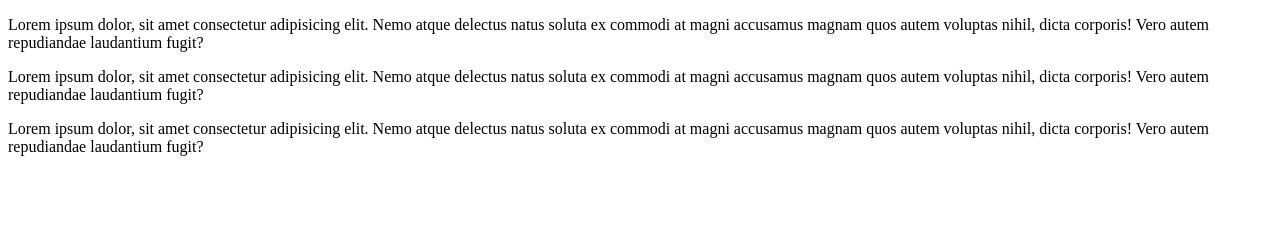
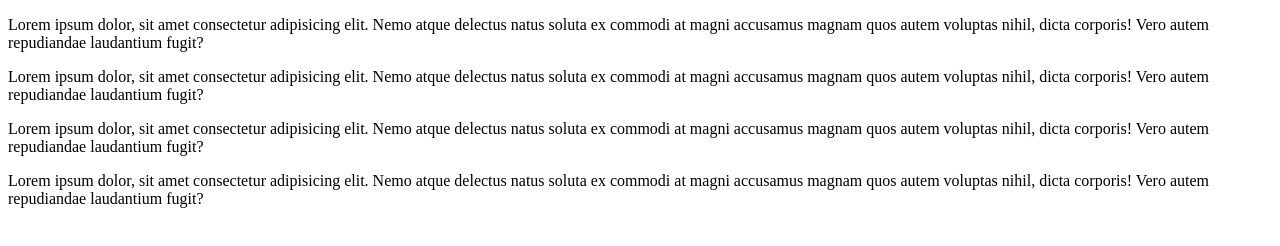
Before and after one commit to JanderPereiraDEV/gt3-fullstack, a plain HTML site: page index.html in a window 1280 px wide. Drawn offline with Linux system fonts and the light colour scheme.

Commit message:
Adicionei mais um paragrafo

```diff
--- a/index.html
+++ b/index.html
@@ -21,5 +21,10 @@
             Lorem ipsum dolor, sit amet consectetur adipisicing elit. Nemo atque delectus natus soluta ex commodi at magni accusamus magnam quos autem voluptas nihil, dicta corporis! Vero autem repudiandae laudantium fugit?
         </p>
     </div>
+    <div>
+        <p>
+            Lorem ipsum dolor, sit amet consectetur adipisicing elit. Nemo atque delectus natus soluta ex commodi at magni accusamus magnam quos autem voluptas nihil, dicta corporis! Vero autem repudiandae laudantium fugit?
+        </p>
+    </div>
 </body>
 </html>
```
